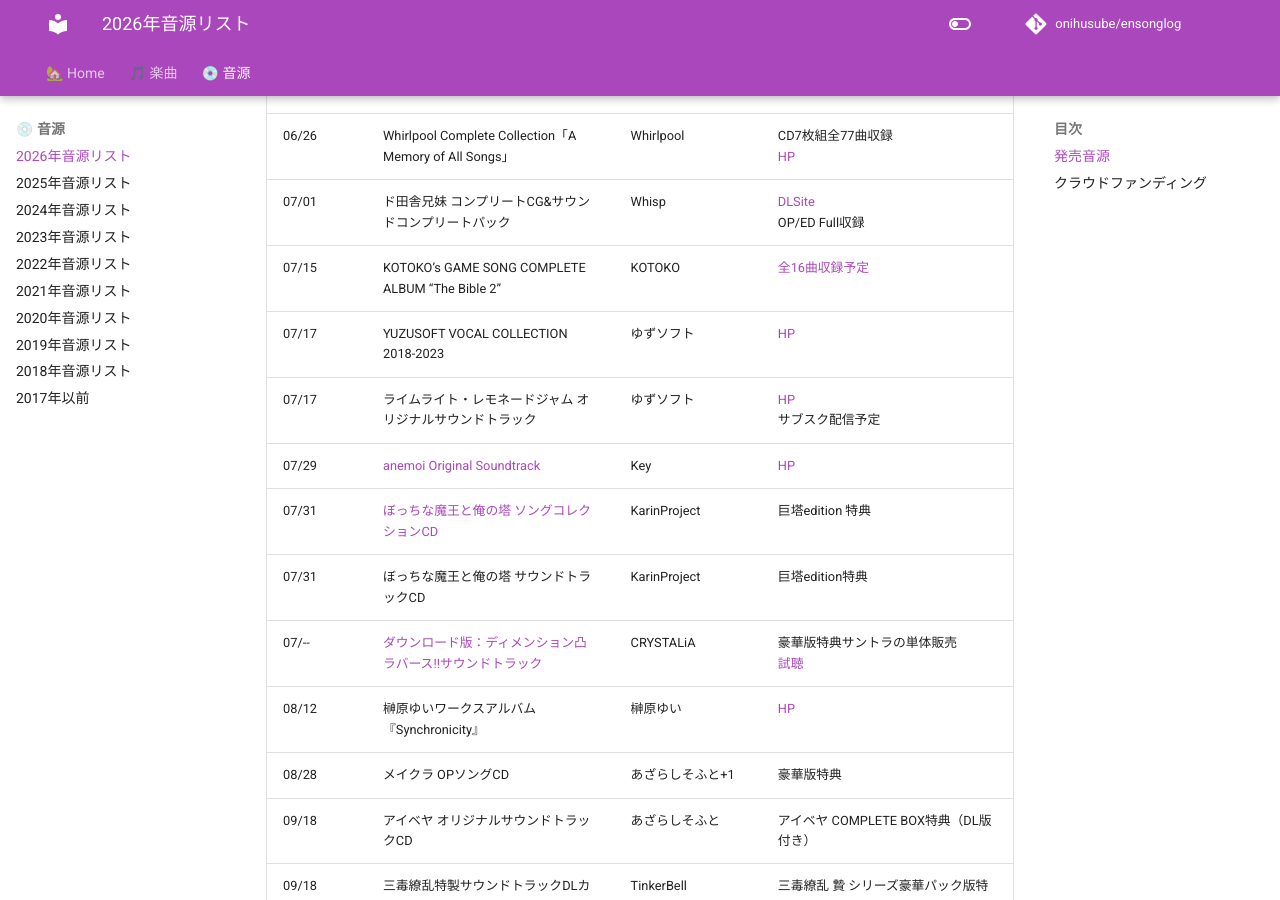
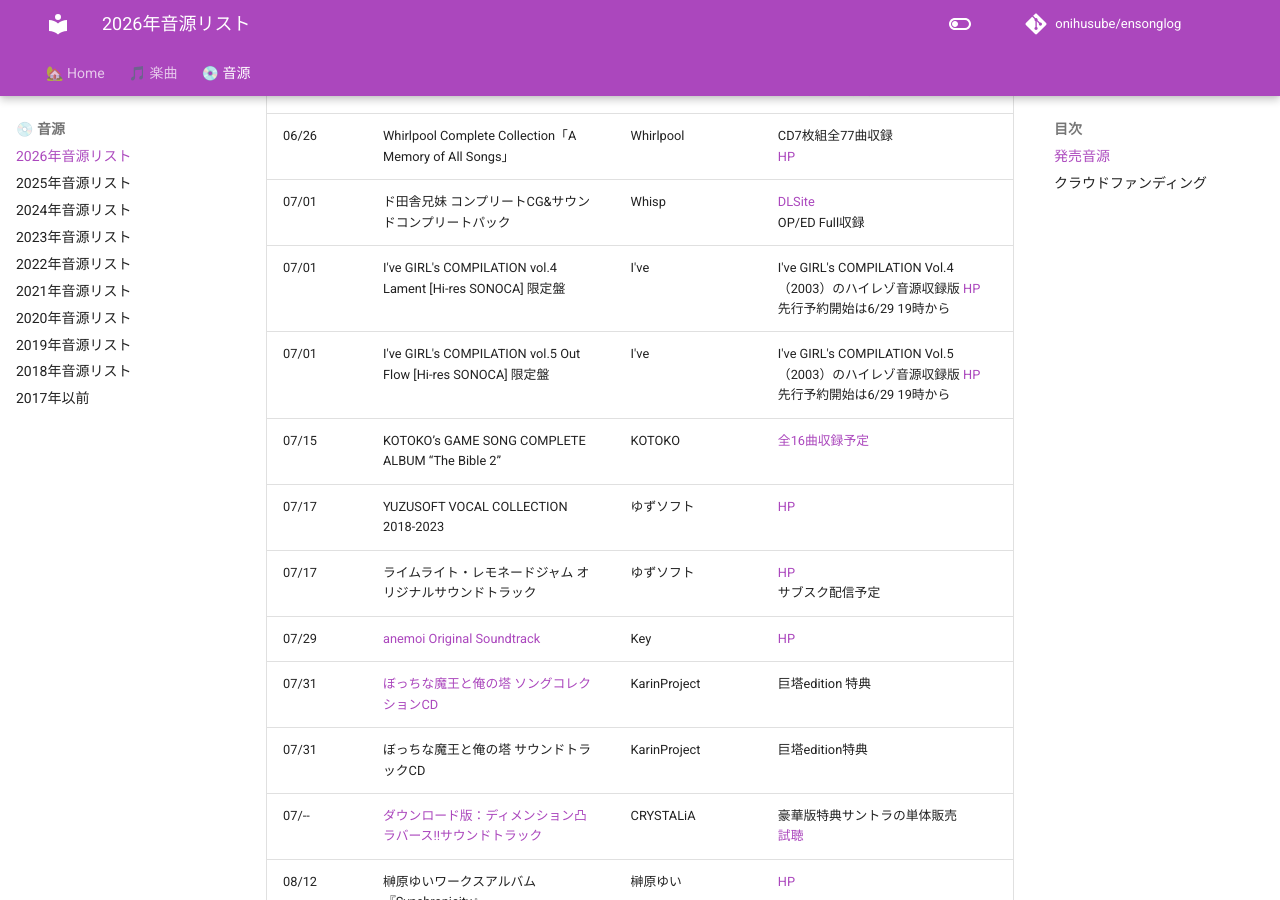
Before and after one commit to onihusube/ensonglog, an MkDocs documentation site: the page built from docs/2026/音源.md, in a window 1280 px wide and 900 px high, scrolled down 8542 px. Built offline with MkDocs 1.6.1 and Material for MkDocs 9.7.7, drawn with Linux system fonts in a browser that asks for light colours; comment, search, counter and statistics services are not loaded.

Commit message:
I've GIRL's COMPILATION 4/5追加

```diff
--- a/docs/2026/音源.md
+++ b/docs/2026/音源.md
@@ -124,6 +124,8 @@
 | 06/26 | リビドー・アバンちゅ～る オリジナルサウンドトラックCD | ensemble SWEET | 豪華版特典 </br> OP・EDフル収録 |
 | 06/26 | Whirlpool Complete Collection「A Memory of All Songs」 | Whirlpool | CD7枚組全77曲収録 </br> [HP](https://whirlpool.co.jp/20th/complete_collection.php) |
 | 07/01 | ド田舎兄妹 コンプリートCG&サウンドコンプリートパック | Whisp | [DLSite](https://www.dlsite.com/maniax/announce/=/product_id/RJ01626228.html) </br> OP/ED Full収録 |
+| 07/01 | I've GIRL's COMPILATION vol.4 Lament [Hi-res SONOCA] 限定盤 | I've | I've GIRL's COMPILATION Vol.4（2003）のハイレゾ音源収録版 [HP](https://www.ivesound.jp/discography/girls-compilation/lament/) </br> 先行予約開始は6/29 19時から |
+| 07/01 | I've GIRL's COMPILATION vol.5 Out Flow [Hi-res SONOCA] 限定盤 | I've | I've GIRL's COMPILATION Vol.5（2003）のハイレゾ音源収録版 [HP](https://www.ivesound.jp/discography/girls-compilation/outflow/) </br> 先行予約開始は6/29 19時から |
 | 07/15 | KOTOKO’s GAME SONG COMPLETE ALBUM “The Bible 2” | KOTOKO | [全16曲収録予定](https://www.kotoko.asia/posts/news/dfgytr) |
 | 07/17 | YUZUSOFT VOCAL COLLECTION 2018-2023 | ゆずソフト | [HP](https://www.yuzu-soft.com/lllj_goods2026.html) |
 | 07/17 | ライムライト・レモネードジャム オリジナルサウンドトラック | ゆずソフト | [HP](https://www.yuzu-soft.com/lllj_goods2026.html) </br> サブスク配信予定 |
```
